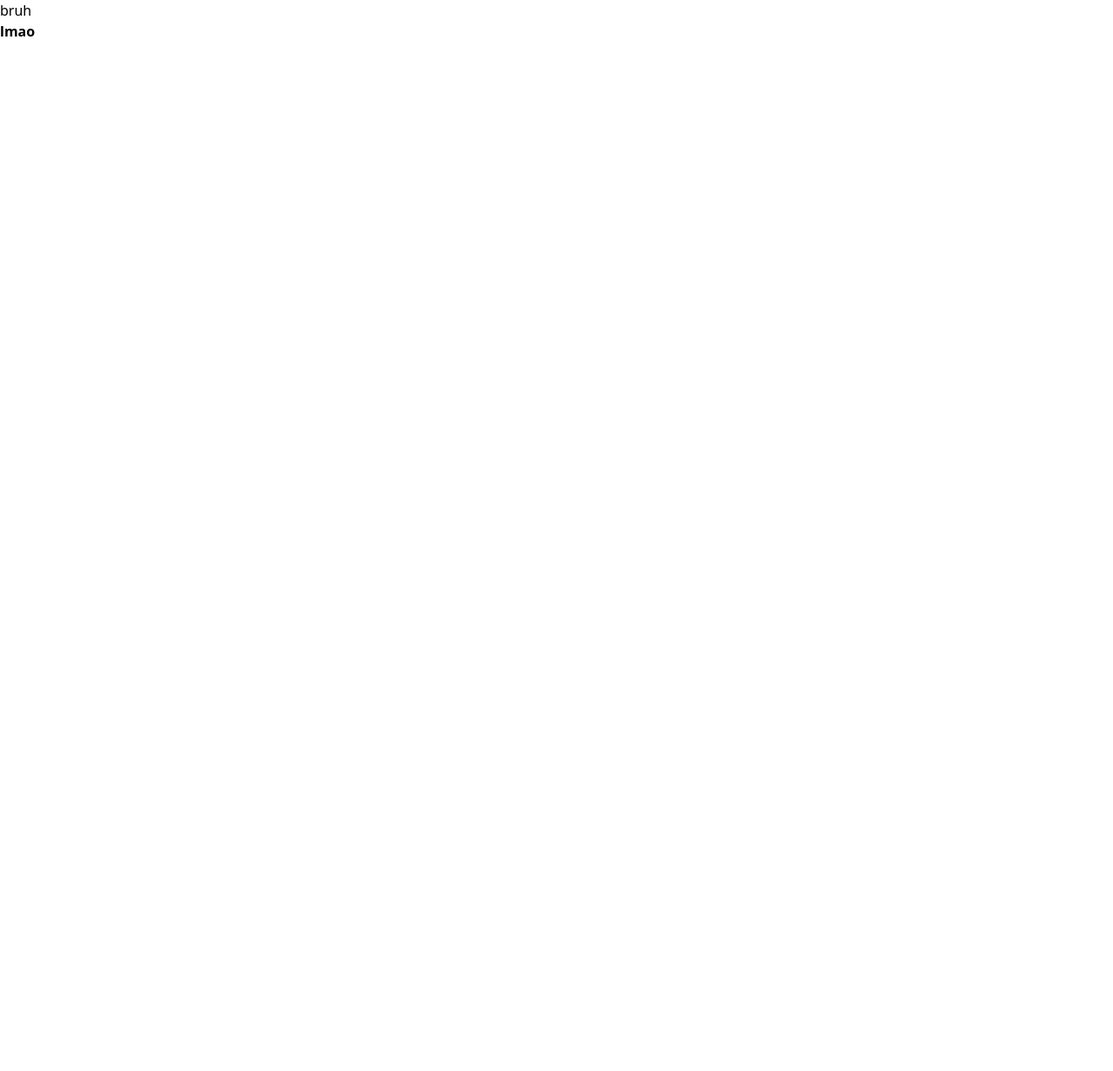
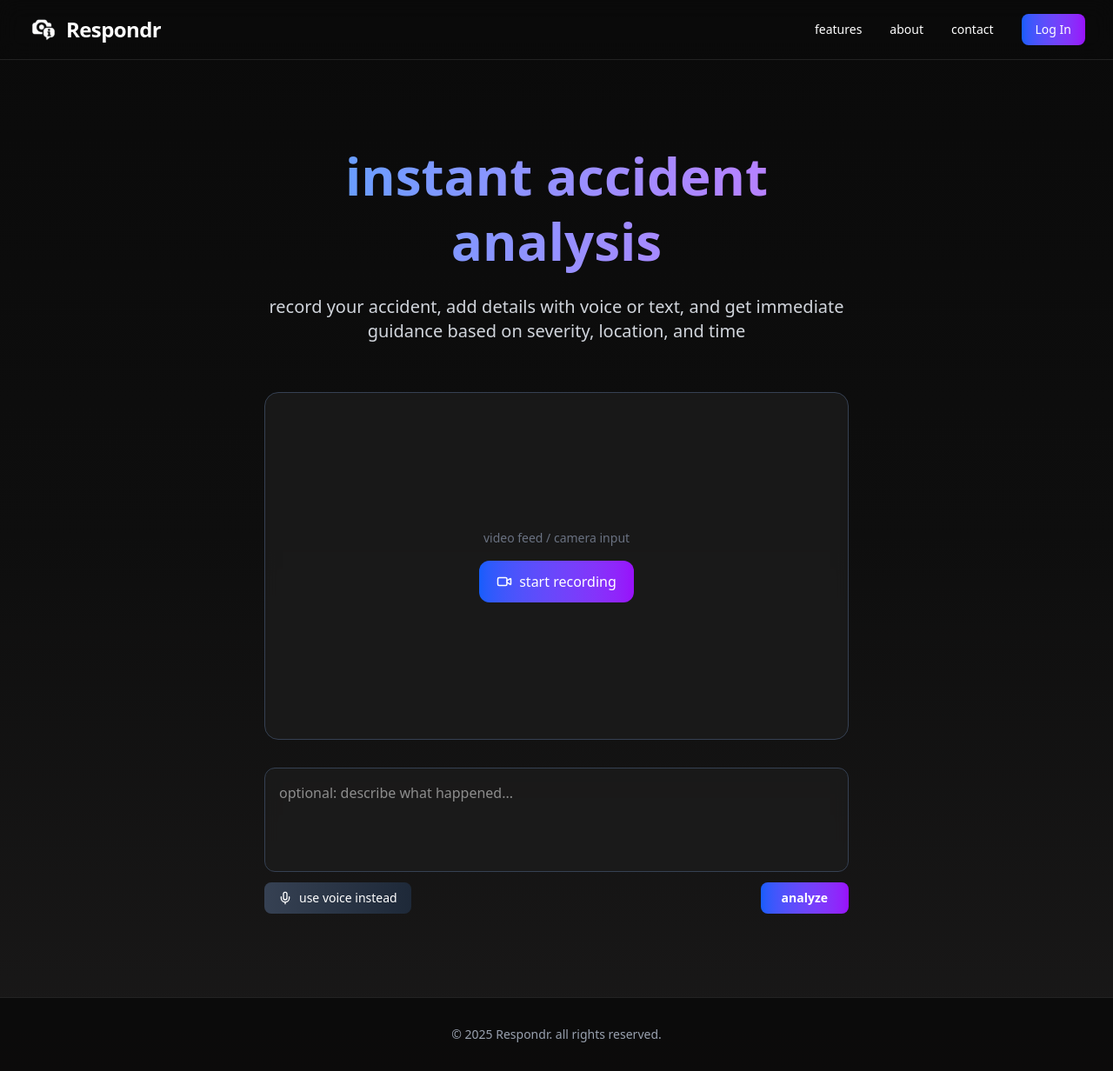
Before and after one commit to Valx01P/respondr-web-ui, a Next.js app: page / in a window 1280 px wide. Shown: the whole page at 87% size. Before the commit the page ends 800 px from the top, so only its background shows below. Built offline with nearby package versions, Linux system fonts and the light colour scheme; no server answers.

Commit message:
feat(auth): add auth, plus new ui

```diff
--- /dev/null
+++ b/app/components/AuthButtons.jsx
@@ -0,0 +1,47 @@
+"use client"
+
+import { useAuth0 } from "@auth0/auth0-react"
+import Image from "next/image"
+import { useState } from "react"
+
+const AuthButtons = () => {
+  const { loginWithRedirect, logout, user, isAuthenticated } = useAuth0()
+  const [menuOpen, setMenuOpen] = useState(false)
+
+  if (!isAuthenticated) {
+    return (
+      <button
+        onClick={() => loginWithRedirect()}
+        className="px-4 py-2 rounded-lg bg-gradient-to-r from-blue-600 to-purple-600 hover:opacity-90 transition-all font-medium text-sm cursor-pointer"
+      >
+        Log In
+      </button>
+    )
+  }
+
+  return (
+    <div className="relative">
+      <button onClick={() => setMenuOpen(!menuOpen)} className="cursor-pointer">
+        <Image
+          src={user.picture}
+          alt={user.name}
+          width={36}
+          height={36}
+          className="rounded-full border border-white/20"
+        />
+      </button>
+      {menuOpen && (
+        <div className="absolute right-0 mt-2 w-40 rounded-lg bg-[#1c1c1c] border border-gray-700 shadow-lg">
+          <button
+            onClick={() => logout({ logoutParams: { returnTo: window.location.origin } })}
+            className="block w-full px-4 py-2 text-left text-sm text-gray-200 hover:bg-gray-800 cursor-pointer"
+          >
+            Log Out
+          </button>
+        </div>
+      )}
+    </div>
+  )
+}
+
+export default AuthButtons
--- /dev/null
+++ b/app/components/Footer.jsx
@@ -0,0 +1,9 @@
+const Footer = () => {
+  return (
+    <footer className="px-6 md:px-12 py-8 bg-[#0a0a0a]/90 border-t border-white/10 text-gray-400 text-sm text-center">
+      <p>&copy; {new Date().getFullYear()} Respondr. all rights reserved.</p>
+    </footer>
+  )
+}
+
+export default Footer
--- a/app/components/Navbar.jsx
+++ b/app/components/Navbar.jsx
@@ -1,8 +1,39 @@
+import Image from "next/image"
+import Link from "next/link"
+import AuthButtons from "./AuthButtons"
 
 const Navbar = () => {
   return (
-    <nav>
-      <p>bruh</p>
+    <nav className="flex items-center justify-between px-4 md:px-8 py-4 bg-[#0a0a0a]/80 backdrop-blur-md text-white sticky top-0 z-50 border-b border-white/10">
+      {/* logo and brand */}
+      <div className="flex items-center gap-2">
+        <Image
+          src="/svgs/logo.svg"
+          alt="Respondr Logo"
+          width={36}
+          height={36}
+          priority
+        />
+        <Link href="/" className="text-xl md:text-2xl font-bold tracking-tight">
+          Respondr
+        </Link>
+      </div>
+
+      {/* nav links */}
+      <div className="hidden md:flex gap-8 text-sm font-medium items-center">
+        <Link href="#features" className="hover:text-blue-400 transition-colors">
+          features
+        </Link>
+        <Link href="#about" className="hover:text-blue-400 transition-colors">
+          about
+        </Link>
+        <Link href="#contact" className="hover:text-blue-400 transition-colors">
+          contact
+        </Link>
+
+        {/* auth buttons */}
+        <AuthButtons />
+      </div>
     </nav>
   )
 }
--- a/app/components/Respondr.jsx
+++ b/app/components/Respondr.jsx
@@ -1,9 +1,52 @@
+'use client'
+
+import { useState } from "react"
+import { Mic, Video } from "lucide-react"
 
 const Respondr = () => {
+  const [note, setNote] = useState("")
+
   return (
-    <section>
-      <p className="font-bold">lmao</p>
+    <section className="flex flex-col items-center justify-center px-4 py-16 md:py-24 min-h-[90vh] relative">
+      {/* hero heading */}
+      <div className="max-w-2xl text-center">
+        <h1 className="text-4xl md:text-6xl font-bold leading-tight mb-6 bg-gradient-to-r from-blue-400 to-purple-400 bg-clip-text text-transparent">
+          instant accident analysis
+        </h1>
+        <p className="text-gray-300 text-lg md:text-xl line-clamp-3">
+          record your accident, add details with voice or text, and get
+          immediate guidance based on severity, location, and time
+        </p>
+      </div>
 
+      {/* stacked action area */}
+      <div className="mt-14 flex flex-col gap-8 w-full max-w-2xl">
+        {/* video feed placeholder */}
+        <div className="flex flex-col items-center justify-center rounded-2xl border border-gray-700 bg-[#1c1c1c]/80 backdrop-blur-sm h-[40vh] md:h-[50vh] relative">
+          <p className="text-gray-500 text-sm mb-4">video feed / camera input</p>
+          <button className="flex items-center gap-2 px-5 py-3 rounded-xl bg-gradient-to-r from-blue-600 to-purple-600 hover:opacity-90 transition-all font-medium">
+            <Video size={18} /> start recording
+          </button>
+        </div>
+
+        {/* description input */}
+        <div className="flex flex-col gap-3">
+          <textarea
+            value={note}
+            onChange={(e) => setNote(e.target.value)}
+            placeholder="optional: describe what happened..."
+            className="resize-none rounded-xl border border-gray-700 bg-[#1c1c1c]/80 backdrop-blur-sm p-4 text-base text-white focus:outline-none focus:ring-2 focus:ring-blue-500 min-h-[120px]"
+          />
+          <div className="flex items-center justify-between gap-3">
+            <button className="flex items-center gap-2 px-4 py-2 rounded-lg bg-gradient-to-r from-gray-700 to-gray-800 hover:opacity-90 transition-all text-sm">
+              <Mic size={16} /> use voice instead
+            </button>
+            <button className="px-6 py-2 rounded-lg bg-gradient-to-r from-blue-600 to-purple-600 hover:opacity-90 transition-all font-semibold text-sm">
+              analyze
+            </button>
+          </div>
+        </div>
+      </div>
     </section>
   )
 }
--- a/app/layout.js
+++ b/app/layout.js
@@ -3,31 +3,15 @@ import "./globals.css"
 
 export const googleSansCode = localFont({
   src: [
-    {
-      path: "../public/fonts/GoogleSansCode-Light.woff2",
-      weight: "300",
-      style: "normal",
-    },
-    {
-      path: "../public/fonts/GoogleSansCode-Light.woff",
-      weight: "300",
-      style: "normal",
-    },
-    {
-      path: "../public/fonts/GoogleSansCode-Bold.woff2",
-      weight: "700",
-      style: "normal",
-    },
-    {
-      path: "../public/fonts/GoogleSansCode-Bold.woff",
-      weight: "700",
-      style: "normal",
-    },
+    { path: "../public/fonts/GoogleSansCode-Light.woff2", weight: "300", style: "normal" },
+    { path: "../public/fonts/GoogleSansCode-Light.woff", weight: "300", style: "normal" },
+    { path: "../public/fonts/GoogleSansCode-Bold.woff2", weight: "700", style: "normal" },
+    { path: "../public/fonts/GoogleSansCode-Bold.woff", weight: "700", style: "normal" },
   ],
   display: "swap",
   variable: "--font-google-sans-code",
   preload: true,
-});
+})
 
 export const metadata = {
   title: "Respondr",
--- a/app/page.js
+++ b/app/page.js
@@ -1,12 +1,28 @@
-import Image from "next/image"
+'use client'
+
 import Navbar from "./components/Navbar"
 import Respondr from "./components/Respondr"
+import Footer from "./components/Footer"
+import { Auth0Provider } from "@auth0/auth0-react"
 
 export default function Home() {
   return (
-    <main>
+    <main className="relative bg-gradient-to-b from-[#0a0a0a] via-[#0e0e0e] to-[#1a1919] text-white overflow-hidden">
+      <Auth0Provider
+        domain={process.env.NEXT_PUBLIC_AUTH0_DOMAIN}
+        clientId={process.env.NEXT_PUBLIC_AUTH0_CLIENT_ID}
+        authorizationParams={{ redirect_uri: typeof window !== "undefined" ? window.location.origin : "" }}
+      >
+      {/* animated background shapes */}
+      <div className="absolute inset-0 -z-10 overflow-hidden">
+        <div className="animate-[pulse_12s_infinite] w-[60vw] h-[60vw] rounded-full bg-gradient-to-r from-blue-800/20 to-purple-800/20 blur-3xl absolute -top-1/3 -left-1/3"></div>
+        <div className="animate-[pulse_20s_infinite] w-[70vw] h-[70vw] rounded-full bg-gradient-to-r from-indigo-800/20 to-pink-800/20 blur-3xl absolute top-1/2 -right-1/3"></div>
+      </div>
+
       <Navbar />
       <Respondr />
+      <Footer />
+    </Auth0Provider>
     </main>
   )
 }
--- a/package.json
+++ b/package.json
@@ -8,7 +8,9 @@
     "start": "next start"
   },
   "dependencies": {
+    "@auth0/auth0-react": "^2.5.0",
     "@tailwindcss/typography": "^0.5.18",
+    "lucide-react": "^0.544.0",
     "next": "15.5.3",
     "react": "19.1.0",
     "react-dom": "19.1.0"
```
Also changed, not shown: 1 other file (tests, documents, lock files or other folders).
